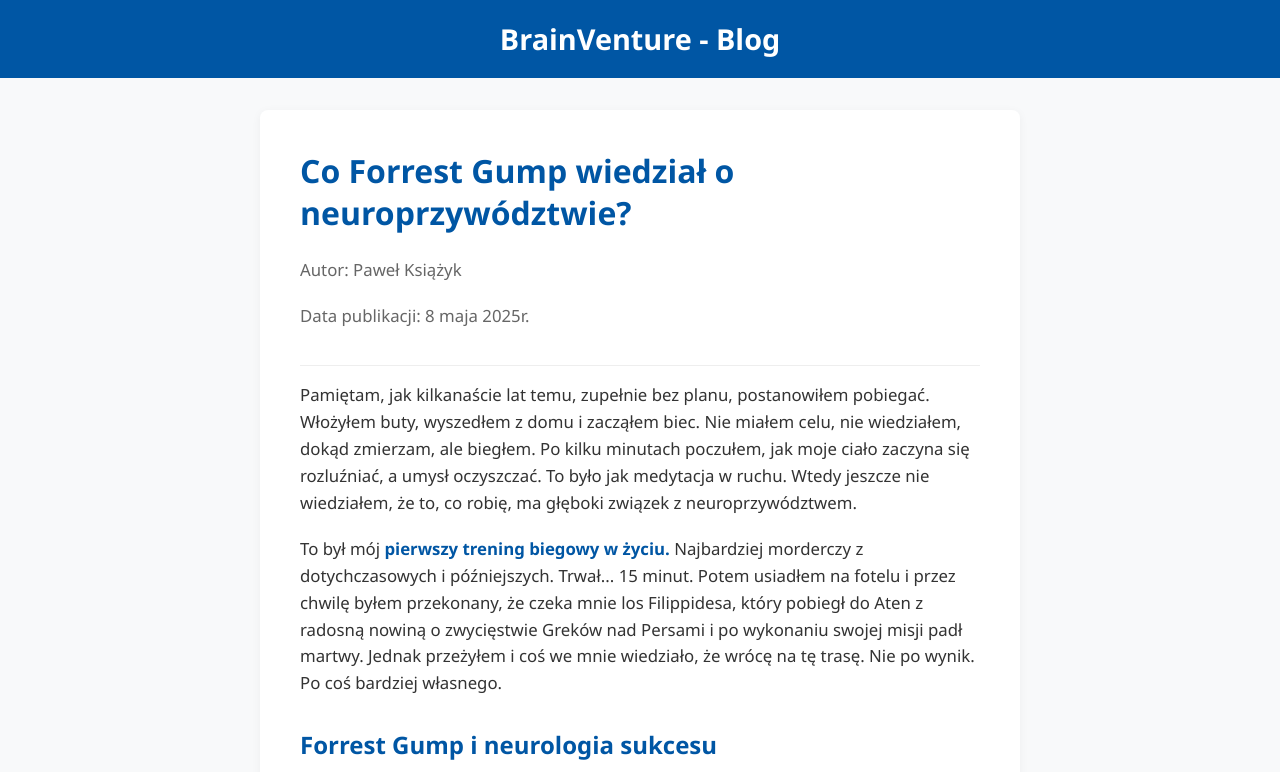
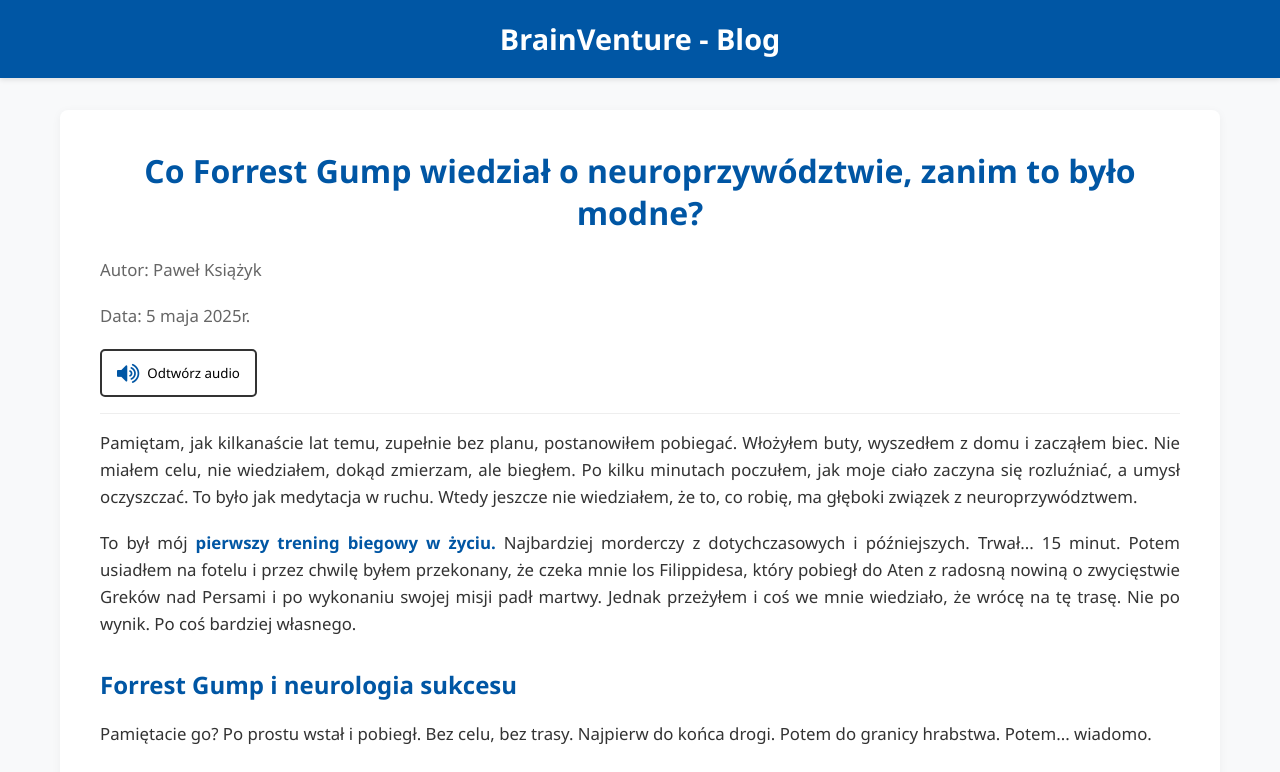
Before and after one commit to Silmaris77/BrainVenture_LandingPage, a plain HTML site: page blog.html in a window 1280 px wide. Both pictures are taken after a click on the button "Więcej". Shown: the top 772 px of the page. Drawn offline with Linux system fonts and the light colour scheme.

Commit message:
modyfikacje w blogu

```diff
--- a/blog.html
+++ b/blog.html
@@ -82,6 +82,7 @@
             font-size: 2rem;
             margin-bottom: 1.5rem;
             line-height: 1.3;
+            text-align: center; /* Center the title */
         }
 
         article p {
@@ -191,6 +192,8 @@
             }
         }
     </style>
+    <link rel="stylesheet" href="https://cdnjs.cloudflare.com/ajax/libs/font-awesome/4.7.0/css/font-awesome.min.css">
+    <link rel="stylesheet" href="styles.css">
 </head>
 <body>
     <header>
@@ -204,10 +207,20 @@
         </article>
 
         <article id="full-article" style="display: none;">
-            <h2>Co Forrest Gump wiedział o neuroprzywództwie?</h2>
+            <h2>Co Forrest Gump wiedział o neuroprzywództwie, zanim to było modne?</h2>
             <div class="post-meta">
                 <p>Autor: Paweł Książyk</p>
-                <p>Data publikacji: 8 maja 2025r.</p>
+                <p>Data: 5 maja 2025r.</p>
+                <button class="audio-button" onclick="toggleAudioPanel()" style="display: flex; align-items: center; gap: 8px; padding: 10px 15px; border: 2px solid #333; border-radius: 5px;">
+                    <i class="fa fa-volume-up" style="font-size: 24px; color: var(--primary-color);"></i>
+                    <span>Odtwórz audio</span>
+                </button>
+            </div>
+            <div id="audio-panel" style="display: none; margin-top: 10px;">
+                <audio controls>
+                    <source src="Blog/Art1/Artykuł1_ForrestGump.mp3" type="audio/mpeg">
+                    Twoja przeglądarka nie obsługuje elementu audio.
+                </audio>
             </div>
             <p>Pamiętam, jak kilkanaście lat temu, zupełnie bez planu, postanowiłem pobiegać. Włożyłem buty, wyszedłem z domu i zacząłem biec. Nie miałem celu, nie wiedziałem, dokąd zmierzam, ale biegłem. Po kilku minutach poczułem, jak moje ciało zaczyna się rozluźniać, a umysł oczyszczać. To było jak medytacja w ruchu. Wtedy jeszcze nie wiedziałem, że to, co robię, ma głęboki związek z neuroprzywództwem.</p>
 
@@ -292,6 +305,15 @@
             document.getElementById('full-article').style.display = 'none';
             document.getElementById('article-preview').style.display = 'block';
         }
+
+        function toggleAudioPanel() {
+            var panel = document.getElementById('audio-panel');
+            if (panel.style.display === 'none' || panel.style.display === '') {
+                panel.style.display = 'block';
+            } else {
+                panel.style.display = 'none';
+            }
+        }
     </script>
 </body>
 </html>
--- a/styles.css
+++ b/styles.css
@@ -42,7 +42,7 @@ header {
 }
 
 .logo {
-    font-size: 1.8rem;
+    font-size: 520px; /* Increased by 50% from 1.8rem */
     font-weight: bold;
     color: #B4034E;
 }
@@ -445,3 +445,20 @@ footer {
         flex-direction: column;
     }
 }
+
+button.audio-button {
+    display: flex;
+    align-items: center;
+    gap: 8px;
+    padding: 10px 15px;
+    border: 2px solid #a1a1a1;
+    border-radius: 5px;
+    background-color: white;
+    transition: all 0.3s ease;
+}
+
+button.audio-button:hover {
+    transform: scale(1.05);
+    background-color: #f0f0f0;
+    transition: all 0.3s ease;
+}
```
Also changed, not shown: 2 other files.
